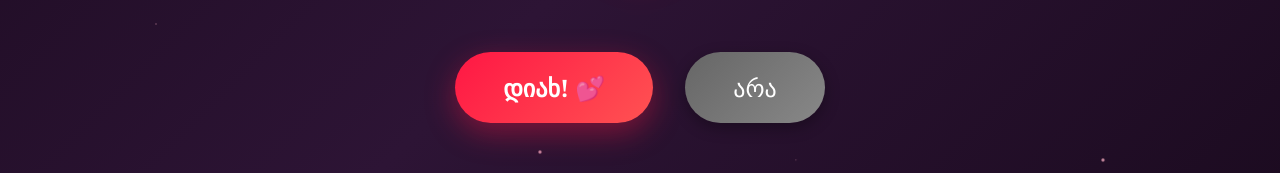
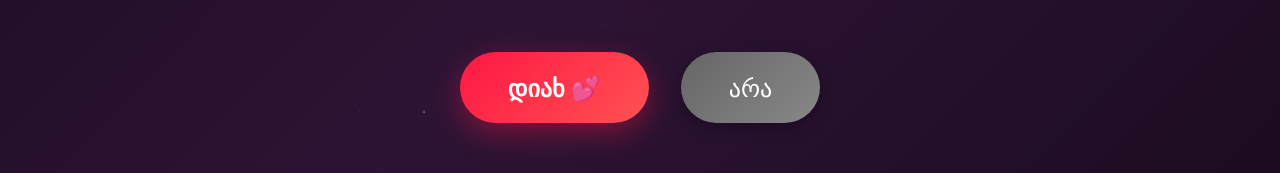
Before and after one commit to Sandro-Zosiashvili/be-my-valentine, a Next.js app: page / in a window 1280 px wide. Shown: the part 490-663 px from the top of the page. Built offline with nearby package versions, Linux system fonts and the light colour scheme.

Commit message:
Fix: host bug

```diff
--- a/src/Components/MainPage/MainPage.module.scss
+++ b/src/Components/MainPage/MainPage.module.scss
@@ -1,3 +1,5 @@
+@use "sass:math";
+
 .container {
   background: linear-gradient(135deg, #1a0a1e 0%, #2d1435 50%, #1a0a1e 100%);
   width: 100vw;
--- a/src/Components/MainPage/MainPage.tsx
+++ b/src/Components/MainPage/MainPage.tsx
@@ -1,4 +1,5 @@
 "use client"
+
 import { useState } from 'react'
 import { motion, AnimatePresence } from 'framer-motion'
 import styles from './MainPage.module.scss'
@@ -128,7 +129,7 @@ const MainPage = () => {
                         whileHover={{ scale: 1.05 }}
                         whileTap={{ scale: 0.95 }}
                     >
-                        დიახ! 💕
+                        დიახ 💕
                     </motion.button>
 
                     <button
```
